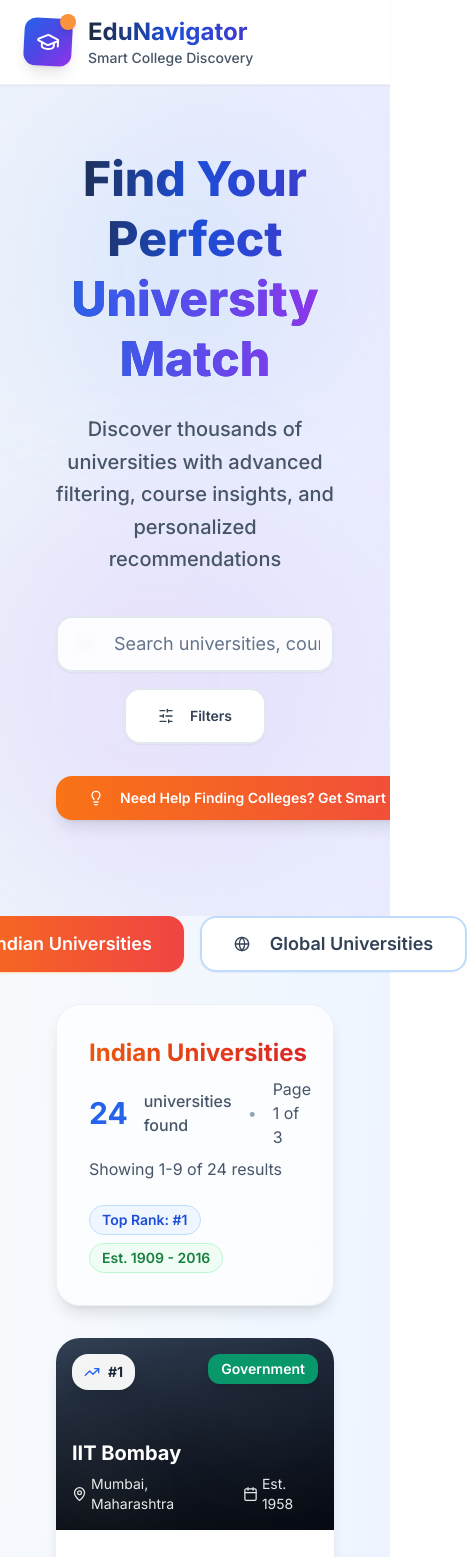
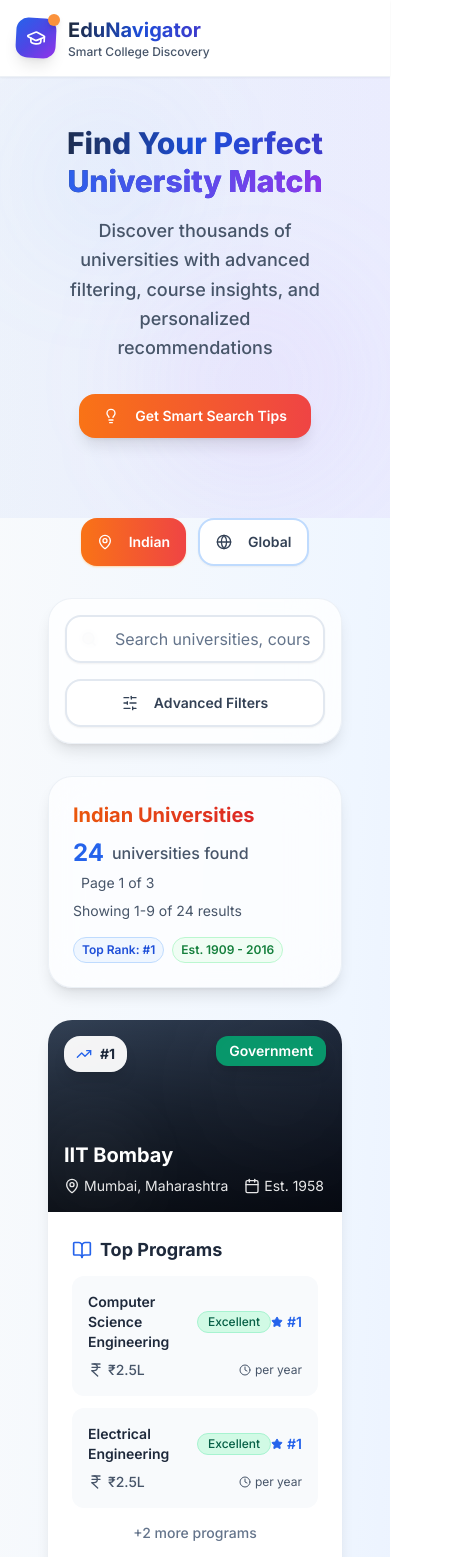
Before and after one commit to satyastopics/global-course-navigator, a React (Vite) app: page / in a window 390 px wide. Shown: the top 1557 px of the page, 467 px wide, since content can reach past the window. Built offline with nearby package versions, Linux system fonts and the light colour scheme.

Commit message:
Fix: Improve home page design and layout
- Integrated search and filter options with university display.
- Enhanced home page design and improved spacing/alignment.
- Addressed layout issues for both desktop and mobile.

```diff
--- a/src/pages/Index.tsx
+++ b/src/pages/Index.tsx
@@ -1,4 +1,3 @@
-
 import { useState } from 'react';
 import { Search, Filter, Globe, MapPin, Star, Users, BookOpen, GraduationCap, SlidersHorizontal, Lightbulb, Brain, Target, Compass, ChevronLeft, ChevronRight } from 'lucide-react';
 import { Button } from '@/components/ui/button';
@@ -148,20 +147,20 @@ const Index = () => {
     <div className="min-h-screen bg-gradient-to-br from-slate-50 via-blue-50 to-indigo-100">
       {/* Modern Header */}
       <header className="bg-white/95 backdrop-blur-xl border-b border-slate-200/60 sticky top-0 z-50 shadow-sm">
-        <div className="container mx-auto px-6 py-4">
+        <div className="container mx-auto px-4 sm:px-6 py-4">
           <div className="flex items-center justify-between">
-            <div className="flex items-center space-x-4">
+            <div className="flex items-center space-x-3 sm:space-x-4">
               <div className="relative">
-                <div className="w-12 h-12 bg-gradient-to-br from-blue-600 via-indigo-600 to-purple-600 rounded-xl shadow-lg flex items-center justify-center transform rotate-3">
-                  <GraduationCap className="h-6 w-6 text-white" />
+                <div className="w-10 h-10 sm:w-12 sm:h-12 bg-gradient-to-br from-blue-600 via-indigo-600 to-purple-600 rounded-xl shadow-lg flex items-center justify-center transform rotate-3">
+                  <GraduationCap className="h-5 w-5 sm:h-6 sm:w-6 text-white" />
                 </div>
-                <div className="absolute -top-1 -right-1 w-4 h-4 bg-orange-400 rounded-full shadow-md"></div>
+                <div className="absolute -top-1 -right-1 w-3 h-3 sm:w-4 sm:h-4 bg-orange-400 rounded-full shadow-md"></div>
               </div>
               <div>
-                <h1 className="text-2xl font-bold bg-gradient-to-r from-slate-800 via-blue-700 to-indigo-700 bg-clip-text text-transparent">
+                <h1 className="text-xl sm:text-2xl font-bold bg-gradient-to-r from-slate-800 via-blue-700 to-indigo-700 bg-clip-text text-transparent">
                   EduNavigator
                 </h1>
-                <p className="text-sm text-slate-600 font-medium">Smart College Discovery</p>
+                <p className="text-xs sm:text-sm text-slate-600 font-medium">Smart College Discovery</p>
               </div>
             </div>
             <nav className="hidden md:flex items-center space-x-6">
@@ -173,65 +172,39 @@ const Index = () => {
                 <Compass className="h-4 w-4 mr-2" />
                 Search Guide
               </Button>
-              <Button variant="ghost" className="text-slate-700 hover:text-blue-600 hover:bg-blue-50 font-medium">
-                About
-              </Button>
-              <Button variant="ghost" className="text-slate-700 hover:text-blue-600 hover:bg-blue-50 font-medium">
-                Contact
-              </Button>
             </nav>
           </div>
         </div>
       </header>
 
-      {/* Hero Section with Search */}
-      <section className="py-16 px-6 relative overflow-hidden">
+      {/* Hero Section */}
+      <section className="py-12 sm:py-16 lg:py-20 px-4 sm:px-6 relative overflow-hidden">
         <div className="absolute inset-0 bg-gradient-to-r from-blue-600/5 via-indigo-600/5 to-purple-600/5"></div>
-        <div className="absolute top-10 left-10 w-72 h-72 bg-blue-400/10 rounded-full blur-3xl"></div>
-        <div className="absolute bottom-10 right-10 w-96 h-96 bg-purple-400/10 rounded-full blur-3xl"></div>
+        <div className="absolute top-10 left-10 w-32 h-32 sm:w-72 sm:h-72 bg-blue-400/10 rounded-full blur-3xl"></div>
+        <div className="absolute bottom-10 right-10 w-48 h-48 sm:w-96 sm:h-96 bg-purple-400/10 rounded-full blur-3xl"></div>
 
         <div className="container mx-auto text-center relative z-10">
           <div className="max-w-4xl mx-auto">
-            <h2 className="text-5xl md:text-6xl font-black mb-6 bg-gradient-to-r from-slate-800 via-blue-700 to-indigo-700 bg-clip-text text-transparent leading-tight">
+            <h2 className="text-3xl sm:text-4xl md:text-5xl lg:text-6xl font-black mb-4 sm:mb-6 bg-gradient-to-r from-slate-800 via-blue-700 to-indigo-700 bg-clip-text text-transparent leading-tight">
               Find Your Perfect
               <span className="block text-gradient bg-gradient-to-r from-blue-600 to-purple-600 bg-clip-text text-transparent">
                 University Match
               </span>
             </h2>
-            <p className="text-xl text-slate-600 mb-10 max-w-2xl mx-auto font-medium leading-relaxed">
+            <p className="text-lg sm:text-xl text-slate-600 mb-8 sm:mb-10 max-w-2xl mx-auto font-medium leading-relaxed px-4">
               Discover thousands of universities with advanced filtering, course insights, and personalized recommendations
             </p>
 
-            {/* Search Bar */}
-            <div className="flex flex-col sm:flex-row gap-4 justify-center items-center max-w-4xl mx-auto mb-8">
-              <div className="relative flex-1 w-full max-w-2xl">
-                <Search className="absolute left-5 top-1/2 transform -translate-y-1/2 text-slate-500 h-5 w-5" />
-                <Input
-                  placeholder="Search universities, courses, locations..."
-                  value={searchTerm}
-                  onChange={(e) => setSearchTerm(e.target.value)}
-                  className="pl-14 h-14 text-lg border-2 border-slate-200 focus:border-blue-500 rounded-2xl shadow-sm bg-white/90 backdrop-blur-sm"
-                />
-              </div>
-              <Button
-                onClick={() => setShowFilters(!showFilters)}
-                variant={showFilters ? "default" : "outline"}
-                className="h-14 px-8 border-2 border-slate-200 hover:border-blue-500 rounded-2xl font-semibold bg-white hover:bg-blue-50 text-slate-700 shadow-sm"
-              >
-                <SlidersHorizontal className="h-5 w-5 mr-2" />
-                Filters
-              </Button>
-            </div>
-
             {/* Prominent Search Guide Button */}
-            <div className="mb-8">
+            <div className="mb-8 sm:mb-12">
               <Button
                 onClick={() => setShowGuide(!showGuide)}
                 size="lg"
-                className="bg-gradient-to-r from-orange-500 to-red-500 hover:from-orange-600 hover:to-red-600 text-white px-8 py-4 rounded-2xl font-semibold shadow-lg hover:shadow-xl transition-all duration-300 transform hover:-translate-y-1"
+                className="bg-gradient-to-r from-orange-500 to-red-500 hover:from-orange-600 hover:to-red-600 text-white px-6 sm:px-8 py-3 sm:py-4 rounded-2xl font-semibold shadow-lg hover:shadow-xl transition-all duration-300 transform hover:-translate-y-1 text-sm sm:text-base"
               >
-                <Lightbulb className="h-5 w-5 mr-2" />
-                Need Help Finding Colleges? Get Smart Search Tips
+                <Lightbulb className="h-4 w-4 sm:h-5 sm:w-5 mr-2" />
+                <span className="hidden sm:inline">Need Help Finding Colleges? Get Smart Search Tips</span>
+                <span className="sm:hidden">Get Smart Search Tips</span>
               </Button>
             </div>
           </div>
@@ -240,7 +213,7 @@ const Index = () => {
 
       {/* Search Guide Section */}
       {showGuide && (
-        <section className="px-6 mb-8">
+        <section className="px-4 sm:px-6 mb-8">
           <div className="container mx-auto">
             <SearchGuide />
           </div>
@@ -248,40 +221,69 @@ const Index = () => {
       )}
 
       {/* College Type Tabs */}
-      <section className="px-6 mb-8">
+      <section className="px-4 sm:px-6 mb-8 sm:mb-12">
         <div className="container mx-auto">
-          <div className="flex justify-center space-x-4">
+          <div className="flex justify-center space-x-3 sm:space-x-4">
             <Button
               onClick={() => handleTabChange('indian')}
               variant={activeTab === 'indian' ? 'default' : 'outline'}
-              className={`h-14 px-8 text-lg font-semibold rounded-2xl shadow-sm transition-all duration-300 ${
+              className={`h-12 sm:h-14 px-4 sm:px-8 text-sm sm:text-lg font-semibold rounded-2xl shadow-sm transition-all duration-300 ${
                 activeTab === 'indian'
                   ? 'bg-gradient-to-r from-orange-500 to-red-500 text-white shadow-orange-200'
                   : 'border-2 border-orange-200 hover:border-orange-400 bg-white hover:bg-orange-50 text-slate-700'
               }`}
             >
-              <MapPin className="h-5 w-5 mr-3" />
-              Indian Universities
+              <MapPin className="h-4 w-4 sm:h-5 sm:w-5 mr-2 sm:mr-3" />
+              <span className="hidden sm:inline">Indian Universities</span>
+              <span className="sm:hidden">Indian</span>
             </Button>
             <Button
               onClick={() => handleTabChange('world')}
               variant={activeTab === 'world' ? 'default' : 'outline'}
-              className={`h-14 px-8 text-lg font-semibold rounded-2xl shadow-sm transition-all duration-300 ${
+              className={`h-12 sm:h-14 px-4 sm:px-8 text-sm sm:text-lg font-semibold rounded-2xl shadow-sm transition-all duration-300 ${
                 activeTab === 'world'
                   ? 'bg-gradient-to-r from-blue-500 to-purple-500 text-white shadow-blue-200'
                   : 'border-2 border-blue-200 hover:border-blue-400 bg-white hover:bg-blue-50 text-slate-700'
               }`}
             >
-              <Globe className="h-5 w-5 mr-3" />
-              Global Universities
+              <Globe className="h-4 w-4 sm:h-5 sm:w-5 mr-2 sm:mr-3" />
+              <span className="hidden sm:inline">Global Universities</span>
+              <span className="sm:hidden">Global</span>
             </Button>
+          </div>
+        </div>
+      </section>
+
+      {/* Search and Filter Bar */}
+      <section className="px-4 sm:px-6 mb-8">
+        <div className="container mx-auto">
+          <div className="bg-white/80 backdrop-blur-xl rounded-3xl p-4 sm:p-6 border border-slate-200/60 shadow-lg">
+            <div className="flex flex-col lg:flex-row gap-4 items-center">
+              <div className="relative flex-1 w-full">
+                <Search className="absolute left-4 sm:left-5 top-1/2 transform -translate-y-1/2 text-slate-500 h-4 w-4 sm:h-5 sm:w-5" />
+                <Input
+                  placeholder="Search universities, courses, locations..."
+                  value={searchTerm}
+                  onChange={(e) => setSearchTerm(e.target.value)}
+                  className="pl-12 sm:pl-14 h-12 sm:h-14 text-base sm:text-lg border-2 border-slate-200 focus:border-blue-500 rounded-2xl shadow-sm bg-white/90 backdrop-blur-sm"
+                />
+              </div>
+              <Button
+                onClick={() => setShowFilters(!showFilters)}
+                variant={showFilters ? "default" : "outline"}
+                className="h-12 sm:h-14 px-6 sm:px-8 border-2 border-slate-200 hover:border-blue-500 rounded-2xl font-semibold bg-white hover:bg-blue-50 text-slate-700 shadow-sm w-full sm:w-auto"
+              >
+                <SlidersHorizontal className="h-4 w-4 sm:h-5 sm:w-5 mr-2" />
+                Advanced Filters
+              </Button>
+            </div>
           </div>
         </div>
       </section>
 
       {/* Filters Panel */}
       {showFilters && (
-        <section className="px-6 mb-8">
+        <section className="px-4 sm:px-6 mb-8">
           <div className="container mx-auto">
             <FilterPanel filters={filters} setFilters={setFilters} activeTab={activeTab} />
           </div>
@@ -289,12 +291,12 @@ const Index = () => {
       )}
 
       {/* Results Summary */}
-      <section className="px-6 mb-8">
+      <section className="px-4 sm:px-6 mb-8">
         <div className="container mx-auto">
-          <div className="bg-white/70 backdrop-blur-xl rounded-3xl p-8 border border-slate-200/60 shadow-lg">
-            <div className="flex flex-col lg:flex-row justify-between items-start lg:items-center gap-6">
+          <div className="bg-white/70 backdrop-blur-xl rounded-3xl p-6 sm:p-8 border border-slate-200/60 shadow-lg">
+            <div className="flex flex-col lg:flex-row justify-between items-start lg:items-center gap-4 sm:gap-6">
               <div className="flex-1">
-                <h3 className="text-2xl font-bold text-slate-800 mb-2">
+                <h3 className="text-xl sm:text-2xl font-bold text-slate-800 mb-2">
                   {activeTab === 'indian' ? (
                     <span className="bg-gradient-to-r from-orange-600 to-red-600 bg-clip-text text-transparent">
                       Indian Universities
@@ -305,26 +307,28 @@ const Index = () => {
                     </span>
                   )}
                 </h3>
-                <div className="flex items-center space-x-4 mb-2">
-                  <span className="text-3xl font-bold text-blue-600">{filteredColleges.length}</span>
-                  <span className="text-slate-600 font-medium">universities found</span>
+                <div className="flex flex-col sm:flex-row sm:items-center sm:space-x-4 mb-2">
+                  <div className="flex items-center space-x-2">
+                    <span className="text-2xl sm:text-3xl font-bold text-blue-600">{filteredColleges.length}</span>
+                    <span className="text-slate-600 font-medium">universities found</span>
+                  </div>
                   {totalPages > 1 && (
-                    <>
-                      <span className="text-slate-400">•</span>
-                      <span className="text-slate-600">Page {currentPage} of {totalPages}</span>
-                    </>
+                    <div className="flex items-center space-x-2 mt-1 sm:mt-0">
+                      <span className="text-slate-400 hidden sm:inline">•</span>
+                      <span className="text-slate-600 text-sm sm:text-base">Page {currentPage} of {totalPages}</span>
+                    </div>
                   )}
                 </div>
-                <p className="text-slate-600">
+                <p className="text-slate-600 text-sm sm:text-base">
                   Showing {startIndex + 1}-{Math.min(endIndex, filteredColleges.length)} of {filteredColleges.length} results
                 </p>
               </div>
               {filteredColleges.length > 0 && (
                 <div className="flex flex-wrap gap-2">
-                  <Badge variant="outline" className="px-3 py-1 text-sm font-semibold bg-blue-50 border-blue-200 text-blue-700">
+                  <Badge variant="outline" className="px-2 sm:px-3 py-1 text-xs sm:text-sm font-semibold bg-blue-50 border-blue-200 text-blue-700">
                     Top Rank: #{Math.min(...filteredColleges.map(c => c.overallRanking))}
                   </Badge>
-                  <Badge variant="outline" className="px-3 py-1 text-sm font-semibold bg-green-50 border-green-200 text-green-700">
+                  <Badge variant="outline" className="px-2 sm:px-3 py-1 text-xs sm:text-sm font-semibold bg-green-50 border-green-200 text-green-700">
                     Est. {Math.min(...filteredColleges.map(c => c.establishedYear))} - {Math.max(...filteredColleges.map(c => c.establishedYear))}
                   </Badge>
                 </div>
@@ -335,16 +339,16 @@ const Index = () => {
       </section>
 
       {/* College Grid */}
-      <section className="px-6 pb-12">
+      <section className="px-4 sm:px-6 pb-12">
         <div className="container mx-auto">
           {filteredColleges.length === 0 ? (
-            <div className="text-center py-16">
-              <div className="max-w-lg mx-auto bg-white/80 backdrop-blur-sm rounded-3xl p-12 shadow-lg">
-                <div className="w-20 h-20 bg-gradient-to-br from-slate-200 to-slate-300 rounded-full flex items-center justify-center mx-auto mb-6">
-                  <Search className="h-10 w-10 text-slate-400" />
+            <div className="text-center py-12 sm:py-16">
+              <div className="max-w-lg mx-auto bg-white/80 backdrop-blur-sm rounded-3xl p-8 sm:p-12 shadow-lg">
+                <div className="w-16 h-16 sm:w-20 sm:h-20 bg-gradient-to-br from-slate-200 to-slate-300 rounded-full flex items-center justify-center mx-auto mb-6">
+                  <Search className="h-8 w-8 sm:h-10 sm:w-10 text-slate-400" />
                 </div>
-                <h3 className="text-2xl font-bold text-slate-700 mb-4">No Universities Found</h3>
-                <p className="text-slate-600 mb-8">
+                <h3 className="text-xl sm:text-2xl font-bold text-slate-700 mb-4">No Universities Found</h3>
+                <p className="text-slate-600 mb-6 sm:mb-8 text-sm sm:text-base">
                   Try adjusting your filters or search terms to find more universities.
                 </p>
                 <Button
@@ -362,7 +366,7 @@ const Index = () => {
                       courseStrength: ''
                     });
                   }}
-                  className="bg-gradient-to-r from-blue-600 to-purple-600 hover:from-blue-700 hover:to-purple-700 text-white px-6 py-3 rounded-2xl font-semibold shadow-lg"
+                  className="bg-gradient-to-r from-blue-600 to-purple-600 hover:from-blue-700 hover:to-purple-700 text-white px-4 sm:px-6 py-2 sm:py-3 rounded-2xl font-semibold shadow-lg text-sm sm:text-base"
                 >
                   Reset All Filters
                 </Button>
@@ -370,7 +374,7 @@ const Index = () => {
             </div>
           ) : (
             <>
-              <div className="grid grid-cols-1 md:grid-cols-2 lg:grid-cols-3 gap-8 mb-12">
+              <div className="grid grid-cols-1 md:grid-cols-2 lg:grid-cols-3 gap-6 sm:gap-8 mb-8 sm:mb-12">
                 {currentCollegesPage.map((college, index) => (
                   <CollegeCard key={college.id} college={college} index={index} />
                 ))}
@@ -432,48 +436,48 @@ const Index = () => {
       </section>
 
       {/* Features Section */}
-      <section className="py-20 px-6 bg-gradient-to-r from-white/40 to-blue-50/40 backdrop-blur-sm">
+      <section className="py-16 sm:py-20 px-4 sm:px-6 bg-gradient-to-r from-white/40 to-blue-50/40 backdrop-blur-sm">
         <div className="container mx-auto">
-          <div className="text-center mb-16">
-            <h3 className="text-4xl font-black mb-6 bg-gradient-to-r from-slate-800 to-blue-700 bg-clip-text text-transparent">
+          <div className="text-center mb-12 sm:mb-16">
+            <h3 className="text-3xl sm:text-4xl font-black mb-4 sm:mb-6 bg-gradient-to-r from-slate-800 to-blue-700 bg-clip-text text-transparent">
               Why Choose EduNavigator?
             </h3>
-            <p className="text-xl text-slate-600 max-w-2xl mx-auto">
+            <p className="text-lg sm:text-xl text-slate-600 max-w-2xl mx-auto px-4">
               Advanced tools and comprehensive data for smart university selection
             </p>
           </div>
-          <div className="grid grid-cols-1 md:grid-cols-3 gap-8">
-            <Card className="text-center p-8 hover:shadow-xl transition-all duration-300 bg-white/80 backdrop-blur-sm border-0 rounded-3xl group hover:-translate-y-2">
+          <div className="grid grid-cols-1 md:grid-cols-3 gap-6 sm:gap-8">
+            <Card className="text-center p-6 sm:p-8 hover:shadow-xl transition-all duration-300 bg-white/80 backdrop-blur-sm border-0 rounded-3xl group hover:-translate-y-2">
               <CardHeader>
-                <div className="w-16 h-16 bg-gradient-to-br from-yellow-400 to-orange-500 rounded-2xl flex items-center justify-center mx-auto mb-6 group-hover:scale-110 transition-transform duration-300">
-                  <Star className="h-8 w-8 text-white" />
+                <div className="w-12 h-12 sm:w-16 sm:h-16 bg-gradient-to-br from-yellow-400 to-orange-500 rounded-2xl flex items-center justify-center mx-auto mb-4 sm:mb-6 group-hover:scale-110 transition-transform duration-300">
+                  <Star className="h-6 w-6 sm:h-8 sm:w-8 text-white" />
                 </div>
-                <CardTitle className="text-xl font-bold text-slate-800">Smart Filtering</CardTitle>
+                <CardTitle className="text-lg sm:text-xl font-bold text-slate-800">Smart Filtering</CardTitle>
               </CardHeader>
               <CardContent>
-                <p className="text-slate-600">Advanced filters to find universities that match your exact preferences and requirements</p>
+                <p className="text-slate-600 text-sm sm:text-base">Advanced filters to find universities that match your exact preferences and requirements</p>
               </CardContent>
             </Card>
-            <Card className="text-center p-8 hover:shadow-xl transition-all duration-300 bg-white/80 backdrop-blur-sm border-0 rounded-3xl group hover:-translate-y-2">
+            <Card className="text-center p-6 sm:p-8 hover:shadow-xl transition-all duration-300 bg-white/80 backdrop-blur-sm border-0 rounded-3xl group hover:-translate-y-2">
               <CardHeader>
-                <div className="w-16 h-16 bg-gradient-to-br from-blue-400 to-purple-500 rounded-2xl flex items-center justify-center mx-auto mb-6 group-hover:scale-110 transition-transform duration-300">
-                  <Users className="h-8 w-8 text-white" />
+                <div className="w-12 h-12 sm:w-16 sm:h-16 bg-gradient-to-br from-blue-400 to-purple-500 rounded-2xl flex items-center justify-center mx-auto mb-4 sm:mb-6 group-hover:scale-110 transition-transform duration-300">
+                  <Users className="h-6 w-6 sm:h-8 sm:w-8 text-white" />
                 </div>
-                <CardTitle className="text-xl font-bold text-slate-800">Comprehensive Database</CardTitle>
+                <CardTitle className="text-lg sm:text-xl font-bold text-slate-800">Comprehensive Database</CardTitle>
               </CardHeader>
               <CardContent>
-                <p className="text-slate-600">Extensive collection of universities with detailed course information and transparent fees</p>
+                <p className="text-slate-600 text-sm sm:text-base">Extensive collection of universities with detailed course information and transparent fees</p>
               </CardContent>
             </Card>
-            <Card className="text-center p-8 hover:shadow-xl transition-all duration-300 bg-white/80 backdrop-blur-sm border-0 rounded-3xl group hover:-translate-y-2">
+            <Card className="text-center p-6 sm:p-8 hover:shadow-xl transition-all duration-300 bg-white/80 backdrop-blur-sm border-0 rounded-3xl group hover:-translate-y-2">
               <CardHeader>
-                <div className="w-16 h-16 bg-gradient-to-br from-green-400 to-emerald-500 rounded-2xl flex items-center justify-center mx-auto mb-6 group-hover:scale-110 transition-transform duration-300">
-                  <Target className="h-8 w-8 text-white" />
+                <div className="w-12 h-12 sm:w-16 sm:h-16 bg-gradient-to-br from-green-400 to-emerald-500 rounded-2xl flex items-center justify-center mx-auto mb-4 sm:mb-6 group-hover:scale-110 transition-transform duration-300">
+                  <Target className="h-6 w-6 sm:h-8 sm:w-8 text-white" />
                 </div>
-                <CardTitle className="text-xl font-bold text-slate-800">Course-Specific Insights</CardTitle>
+                <CardTitle className="text-lg sm:text-xl font-bold text-slate-800">Course-Specific Insights</CardTitle>
               </CardHeader>
               <CardContent>
-                <p className="text-slate-600">Detailed program rankings and strengths to help you make informed academic decisions</p>
+                <p className="text-slate-600 text-sm sm:text-base">Detailed program rankings and strengths to help you make informed academic decisions</p>
               </CardContent>
             </Card>
           </div>
```
